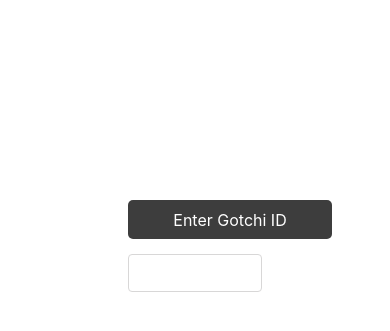
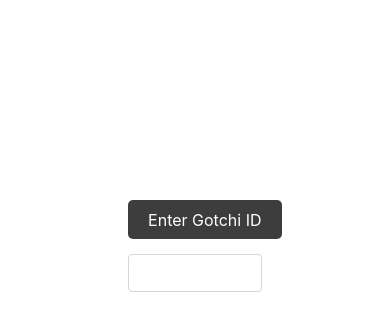
Before and after one commit to Bastion22/gotchi-explorer, a Django app: page / in a window 390 px wide. Shown: the part 150-481 px from the top of the page. Run offline with Django 4.2, Linux system fonts and the light colour scheme.

Commit message:
mobile responsive home page

```diff
--- a/gotchitraits/settings.py
+++ b/gotchitraits/settings.py
@@ -27,9 +27,9 @@ BASE_DIR = Path(__file__).resolve().parent.parent
 SECRET_KEY = 'django-insecure-ltz9tw=c*xn$!t5ha&@qft@c%=zv5h(@uk7=lv2kdobkh+-=kw'
 
 # SECURITY WARNING: don't run with debug turned on in production!
-DEBUG = False
+DEBUG = True
 
-ALLOWED_HOSTS = ['gotchiexplorer.com', 'www.gotchiexplorer.com']
+ALLOWED_HOSTS = ['gotchiexplorer.com', 'www.gotchiexplorer.com', '127.0.0.1']
 
 
 
--- a/static/css/styles.css
+++ b/static/css/styles.css
@@ -261,7 +261,7 @@ header {
 }
 @media (max-width: 600px) {
   .main-raster-home .main-sub-raster-home {
-    padding: 0em 8em 0em 8em !important;
+    padding: 0em 10em 0em 10em;
   }
   .main-raster-home .main-sub-raster-home .input-group-text {
     width: 12.75em;
@@ -269,6 +269,19 @@ header {
   }
   .main-raster-home .main-sub-raster-home .form-class {
     width: 12.75em;
+    transition: 1.5s;
+  }
+}
+@media (max-width: 463px) {
+  .main-raster-home .main-sub-raster-home {
+    padding: 0em 10em 0em 10em;
+  }
+  .main-raster-home .main-sub-raster-home .input-group-text {
+    width: 9.6em;
+    transition: 1.5s;
+  }
+  .main-raster-home .main-sub-raster-home .form-class {
+    width: 9.6em;
     transition: 1.5s;
   }
 }
--- a/static/css/styles.scss
+++ b/static/css/styles.scss
@@ -13,6 +13,7 @@ $medium-screen: 1092px;
 $mobile-screen: 900px;
 $mini-screen: 673px;
 $smallest-screen: 600px;
+$actual-mobile: 463px;
 
 $stats-response: 850px;
 // Small - Mobile
@@ -441,7 +442,7 @@ header {
 
 }
 
-// Very small Screen | Remove Pickaxes
+// Very small Screen | Remove Pitchforks
 
 @media(max-width:$mini-screen) {
 
@@ -483,7 +484,7 @@ header {
     .main-raster-home {
 
         .main-sub-raster-home {
-            padding: 0em 8em 0em 8em !important;
+            padding: 0em 10em 0em 10em;
 
             .input-group-text {
                 width: 12.75em;
@@ -503,6 +504,34 @@ header {
     }
 
 }
+
+
+@media(max-width:$actual-mobile) {
+
+    .main-raster-home {
+
+        .main-sub-raster-home {
+            padding: 0em 10em 0em 10em;
+
+            .input-group-text {
+                width: 9.6em;
+                transition: 1.5s;
+
+            }
+
+            .form-class {
+                width: 9.6em;
+                transition: 1.5s;
+
+
+
+            }
+
+        }
+    }
+
+}
+
 
 
 
```
Also changed, not shown: 1 other file.
